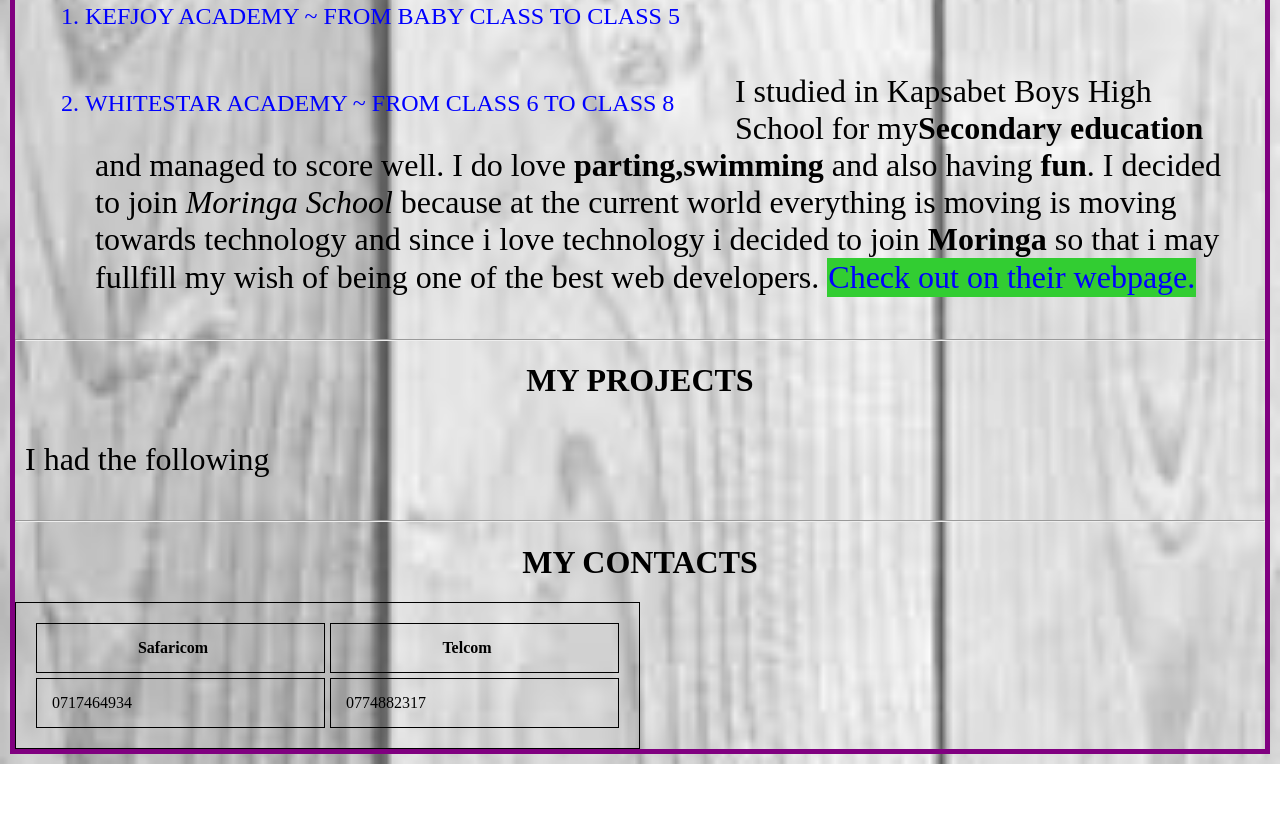
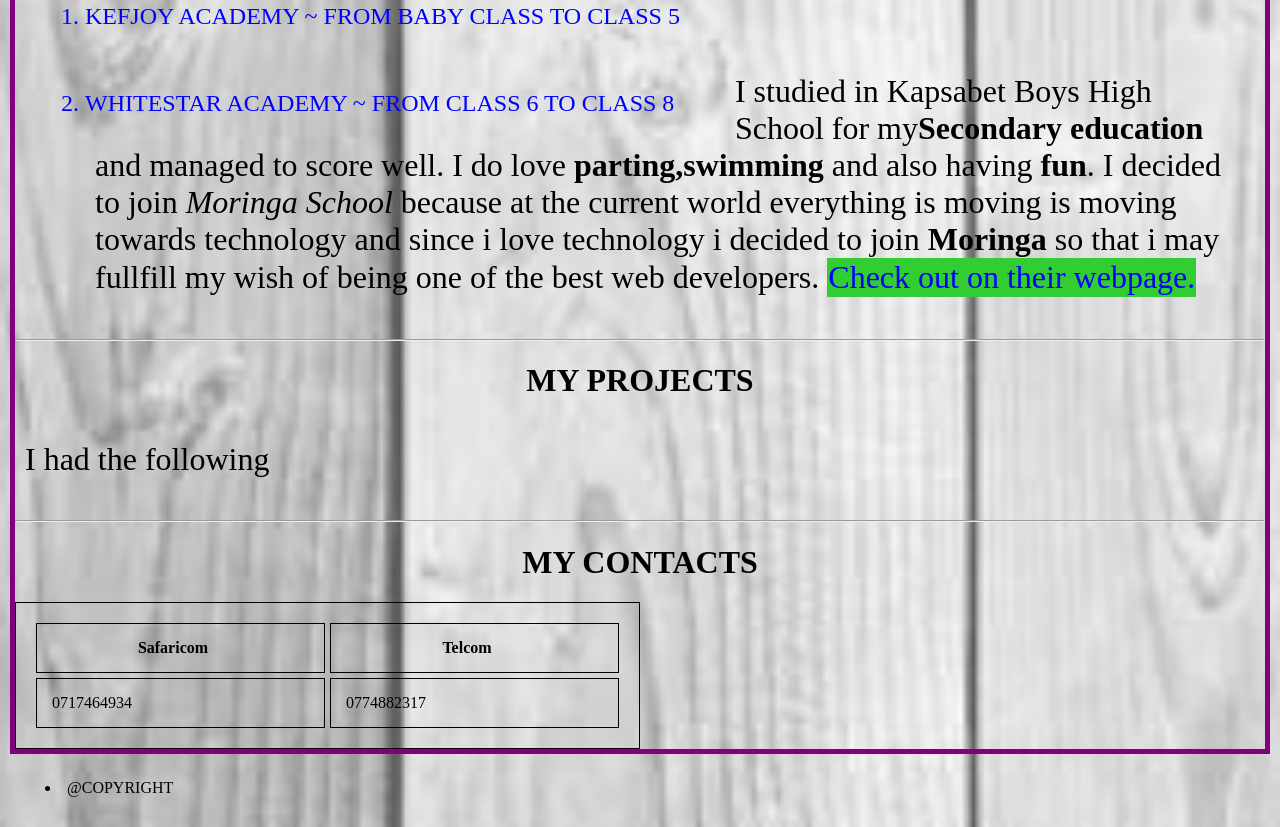
Before and after one commit to kilitasha435/MY-portifolio, a plain HTML site: page MY-PORTFOLIO.html in a window 1280 px wide. Shown: the part 1083-1910 px from the top of the page. Before the commit the page ends 1847 px from the top, so only its background shows below. Drawn offline with Linux system fonts and the light colour scheme.

```diff
--- a/MY-PORTFOLIO.html
+++ b/MY-PORTFOLIO.html
@@ -58,6 +58,7 @@
                 <td>0774882317</td>
             </tr>
         </table>
+        <li style="color: black; font-size: medium;">@copyright</li>
         </div>
    </div>
 </body>
```
Also changed, not shown: 1 other file.
